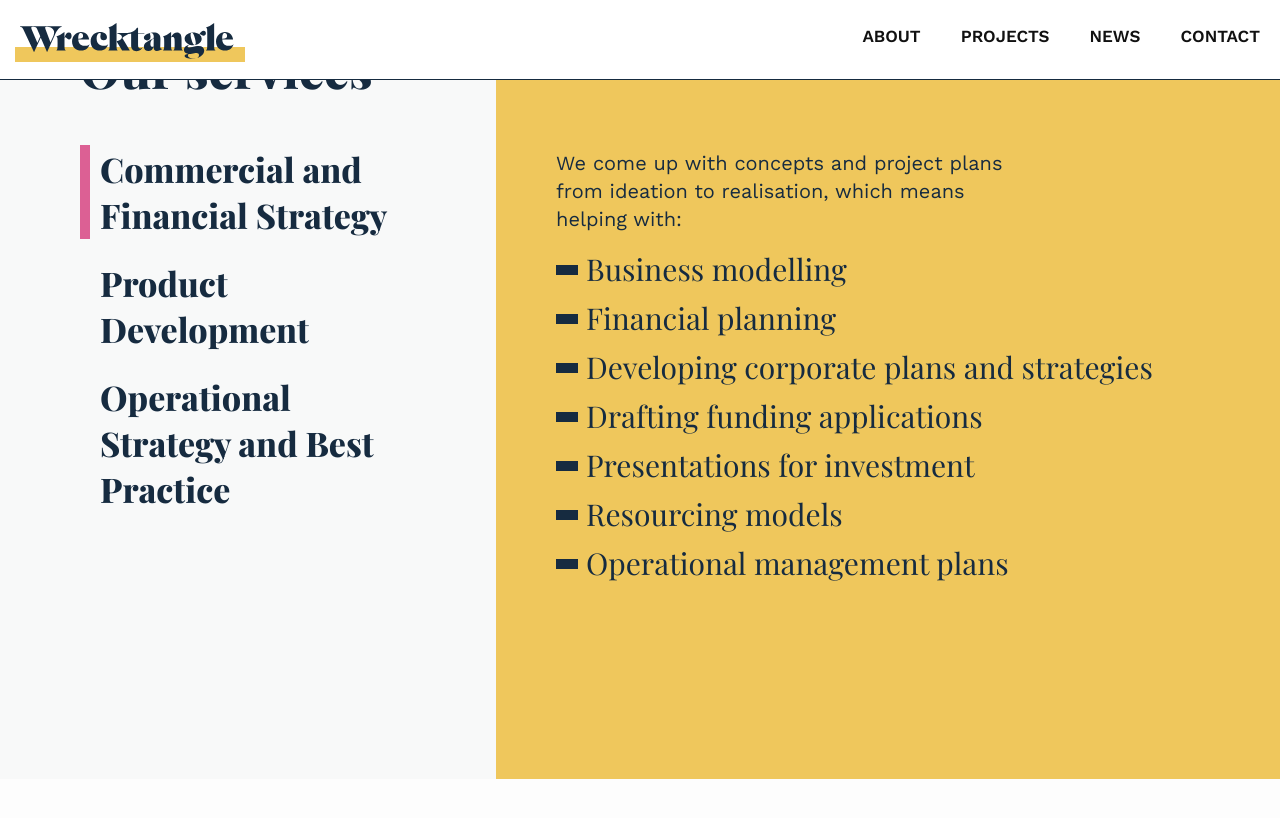
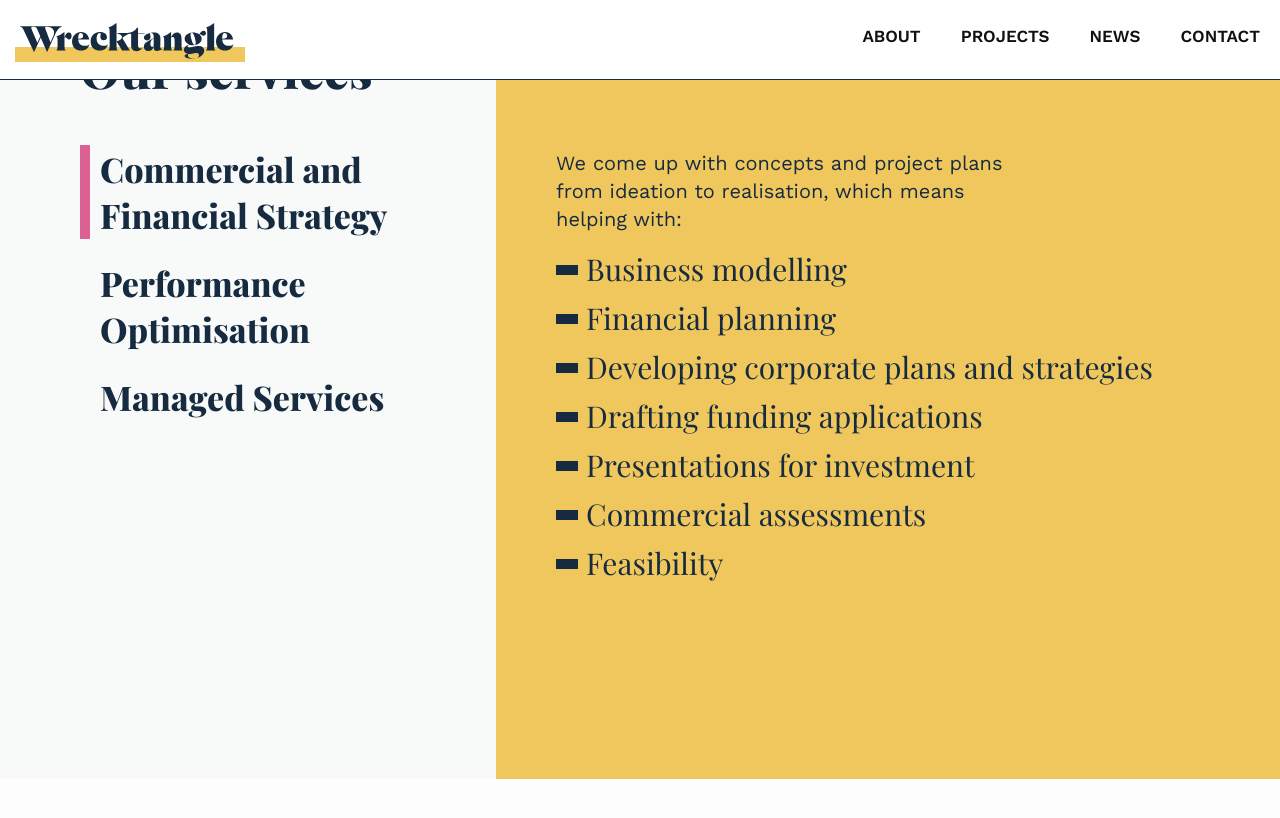
Before and after one commit to HarryFischer/wrecktangle, a Jekyll site: the page built from about.markdown, in a window 1280 px wide and 900 px high, scrolled down 2444 px. Shown: the top 818 px of the window. Built offline with Jekyll 4.4.1, drawn with Linux system fonts in a browser that asks for light colours.

Commit message:
Updated About

```diff
--- a/about.markdown
+++ b/about.markdown
@@ -81,15 +81,19 @@ services:
   inner-text: "We come up with concepts and project plans from ideation to realisation,
     which means helping with:\n* Business modelling\n* Financial planning \n* Developing
     corporate plans and strategies\n* Drafting funding applications \n* Presentations
-    for investment \n* Resourcing models\n* Operational management plans"
-- title-text: Product Development
+    for investment \n* Commercial assessments\n* Feasibility\n"
+- title-text: Performance Optimisation
   inner-text: "We seek out and develop opportunities for new experiences or improved
-    approaches through:\n* Ideation sessions\n* Market research \n* Commercial assessments\n*
-    Project management "
-- title-text: Operational Strategy and Best Practice
-  inner-text: "We review and innovate within your operational models and business
-    plans by:\n* Conducting operational reviews and assessments\n* Benchmarking\n*
-    Customer feedback\n* Process efficiency "
+    approaches through:\n* Ideation sessions\n* Market research \n* Operational management
+    plans\n* Process efficiency \n* Value for money audits\n* Tendering support \n*
+    Resourcing models"
+- title-text: Managed Services
+  inner-text: |-
+    We support your business to operate and thrive, providing:
+    * Membership management
+    * Accounting services
+    * Board Support
+    * Promotion
 how-we-work:
 - layout: right
   image: "/uploads/image-four.jpg"
```
